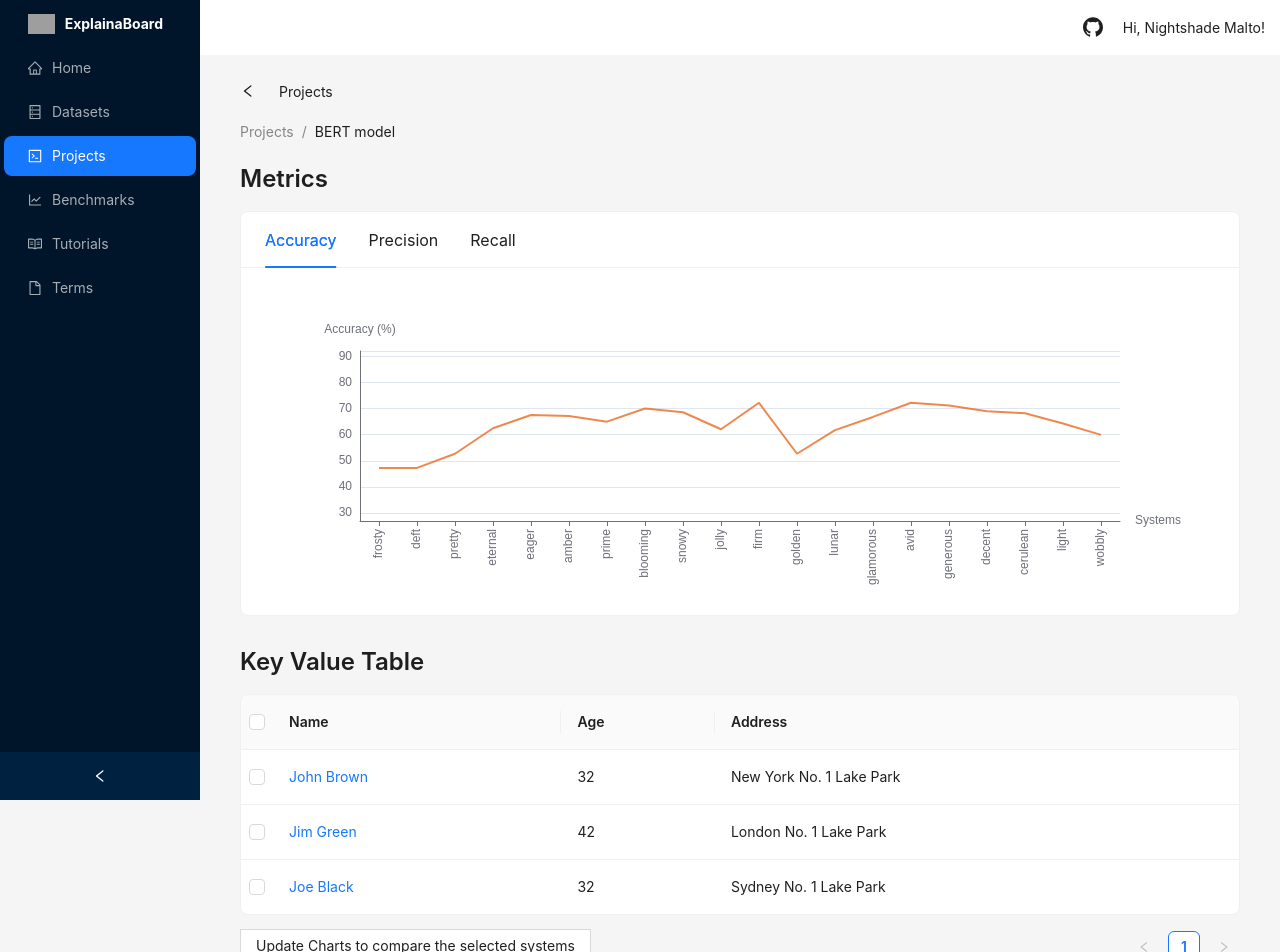
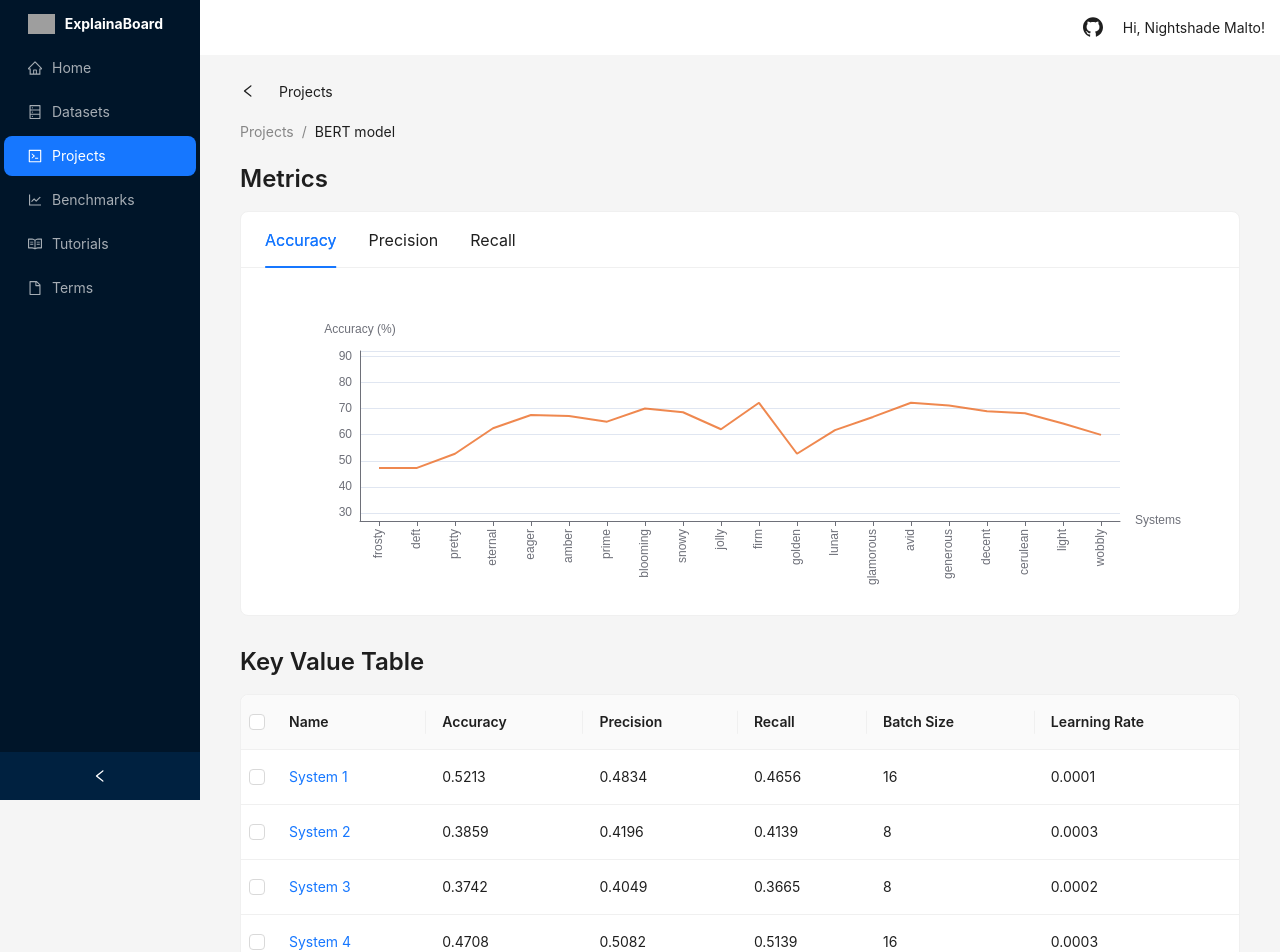
Before and after one commit to ta211/explainaboard_capstone, a React (Create React App) app: page / in a window 1280 px wide. Shown: the top 952 px of the page. Built offline with nearby package versions, Linux system fonts and the light colour scheme; grey boxes are pictures that could not be loaded.

Commit message:
MetadataTable automized

```diff
--- a/src/components/graphs/MetadataTable.js
+++ b/src/components/graphs/MetadataTable.js
@@ -2,6 +2,16 @@ import { Button, Table } from 'antd';
 import { useState } from 'react';
 
 import "./MetadataTable.css";
+
+import { systems } from  "../../data/data";
+
+function variableNameToDisplay(name) {
+    const parts = name.split("_");
+    return {
+        title: parts.map(part => part[0].toUpperCase() + part.substring(1)).join(" "),
+        dataIndex: name,
+    };
+}
 
 const columns = [
     {
@@ -9,42 +19,21 @@ const columns = [
         dataIndex: 'name',
         render: (text) => <a>{text}</a>,
     },
-    {
-        title: 'Age',
-        dataIndex: 'age',
-    },
-    {
-        title: 'Address',
-        dataIndex: 'address',
-    },
+    ...Object.keys(systems[0]).slice(0, -2).map(variableNameToDisplay)
 ];
 
-const data = [
-    {
-        key: '1',
-        name: 'John Brown',
-        age: 32,
-        address: 'New York No. 1 Lake Park',
-    },
-    {
-        key: '2',
-        name: 'Jim Green',
-        age: 42,
-        address: 'London No. 1 Lake Park',
-    },
-    {
-        key: '3',
-        name: 'Joe Black',
-        age: 32,
-        address: 'Sydney No. 1 Lake Park',
-    },
-    // {
-    //     key: '4',
-    //     name: 'Disabled User',
-    //     age: 99,
-    //     address: 'Sydney No. 1 Lake Park',
-    // },
-];
+const data = systems.map((system, index) => {
+    return {
+        key: `${index + 1}`,
+        name: `System ${index+1}`,
+        accuracy: system.accuracy,
+        precision: system.precision,
+        recall: system.recall,
+        batch_size: system.batch_size,
+        learning_rate: system.learning_rate,
+    }
+})
+
 
 // rowSelection object indicates the need for row selection
 const rowSelection = {
```
